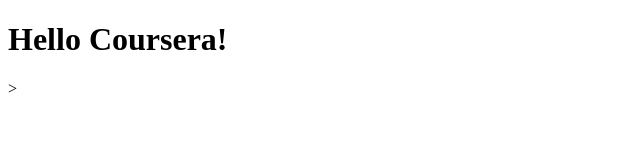
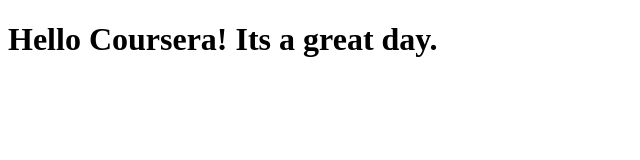
Before and after one commit to Girik-garg/coursera-test, a plain HTML site: page site/index.html in a window 1280 px wide. Shown: the whole page, without its empty margins (0-640 px from the left). Drawn offline with Linux system fonts and the light colour scheme.

Commit message:
Small addition to our page content.

```diff
--- a/site/index.html
+++ b/site/index.html
@@ -4,6 +4,6 @@
 	<title>Hello Coursera!</title>
 </head>
 <body>
-<h1>Hello Coursera!</h1>>
+<h1>Hello Coursera! Its a great day.</h1>
 </body>
 </html>
```
